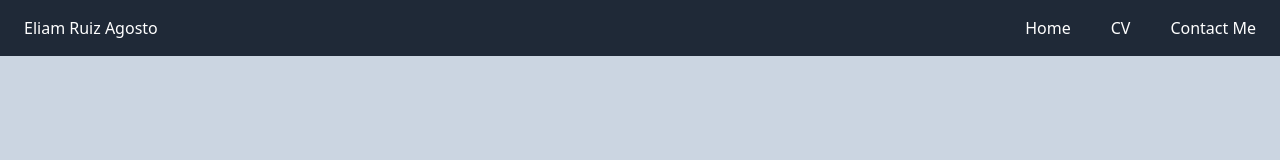
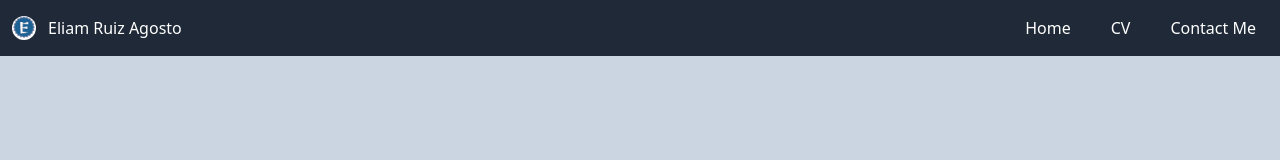
Before and after one commit to EliamRuiz/esra, a React (Vite) app in the folder eliamruiz/: page /#/cv in a window 1280 px wide. Shown: the top 160 px of the page. Built offline with nearby package versions, Linux system fonts and the light colour scheme.

Commit message:
Add E logo

```diff
--- a/eliamruiz/index.html
+++ b/eliamruiz/index.html
@@ -2,7 +2,7 @@
 <html lang="en">
   <head>
     <meta charset="UTF-8" />
-    <link rel="icon" type="image/svg+xml" href="/vite.svg" />
+    <link rel="icon" type="image/svg+xml" href="./public/logoE.jpeg" />
     <meta name="viewport" content="width=device-width, initial-scale=1.0" />
     <title>Eliam Ruiz Agosto</title>
   </head>
--- a/eliamruiz/src/components/Navbar.jsx
+++ b/eliamruiz/src/components/Navbar.jsx
@@ -11,9 +11,16 @@ const Navbar = () => {
       <div className="flex justify-between items-center">
         {/* Logo */}
         <Link to="/" onClick={closeMenu}>
-          <h1 className="text-white text-center px-3 py-2 rounded-md hover:text-teal-600">
-            Eliam Ruiz Agosto
-          </h1>
+          <div className="flex items-center">
+            <img
+              src="../public/logoE.jpeg"
+              alt="E Icon"
+              className="h-6 w-6 object-cover rounded-full"
+            />
+            <h1 className="text-white text-center px-3 py-2 rounded-md hover:text-teal-600">
+              Eliam Ruiz Agosto
+            </h1>
+          </div>
         </Link>
 
         {/* Hamburger Menu Button (Visible on Small Screens) */}
```
Also changed, not shown: eliamruiz/public/logoE.jpeg (added).
